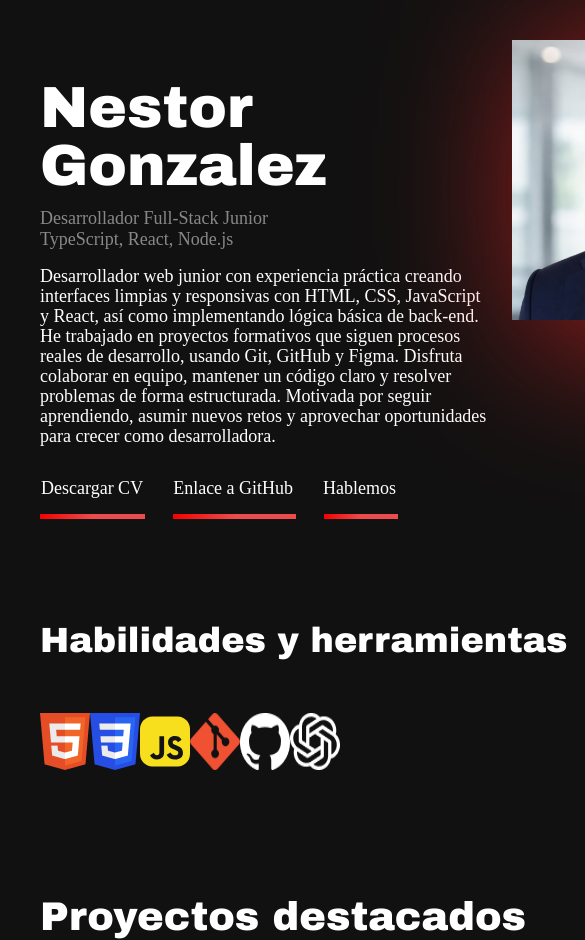
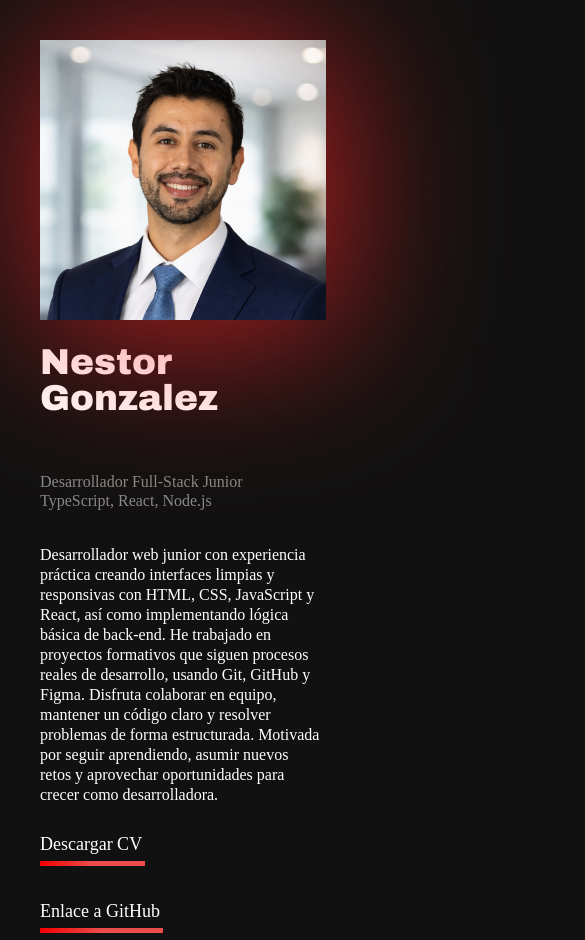
Before and after one commit to Nestor1993/web_project_portfolio_es, a plain HTML site: page index.html in a window 390 px wide. Shown: the top 940 px of the page, 585 px wide, since content can reach past the window. Drawn offline with nearby package versions, Linux system fonts and the light colour scheme; a web font is replaced by a local one.

Commit message:
fitth commiyt

```diff
--- a/index.html
+++ b/index.html
@@ -34,16 +34,12 @@
             </p>
           </div>
           <div class="links">
-            <ul class="nav-links">
-              <li><a class="nav-link__cv" href="#">Descargar CV</a></li>
-              <li><a class="nav-link__git" href="#">Enlace a GitHub</a></li>
-              <li><a class="nav-link__contact" href="#">Hablemos</a></li>
-            </ul>
-            <div class="boxes">
-              <div class="box1"></div>
-              <div class="box2"></div>
-              <div class="box3"></div>
-            </div>
+            <a class="nav-link__cv" href="#">Descargar CV</a>
+            <div class="box1"></div>
+            <a class="nav-link__git" href="#">Enlace a GitHub</a>
+            <div class="box2"></div>
+            <a class="nav-link__contact" href="#">Hablemos</a>
+            <div class="box3"></div>
           </div>
         </div>
         <div class="header__information__profilePicture">
--- a/styles/style.css
+++ b/styles/style.css
@@ -24,11 +24,18 @@ body {
   }
 }
 
+@media screen and (max-width: 620px) {
+  body {
+    max-width: 620px;
+    height: 2605px;
+  }
+}
+
 .header__information {
   display: flex;
   justify-content: space-between;
   align-items: flex-start;
-  gap: 20px;
+  gap: 40px;
 }
 
 .header__information__name {
@@ -72,9 +79,35 @@ body {
   }
 }
 
+@media screen and (max-width: 620px) {
+  .header__information__name {
+    max-width: 280px;
+    opacity: 1;
+    z-index: 0;
+    margin-bottom: 0;
+    padding-top: 20px;
+    padding-bottom: 0px;
+  }
+
+  .name {
+    font-family: "ArchivoBlack", "sans-serif";
+    font-weight: 400;
+    font-style: Regular;
+    font-size: 36px;
+    leading-trim: NONE;
+    line-height: 100%;
+    letter-spacing: 0%;
+    columns: #ffffff;
+    margin: 0;
+    padding-left: 20px;
+    z-index: 0;
+    color: #ffffff;
+  }
+}
+
 .header__information__position {
   max-width: 790px;
-  height: 25px;
+  height: auto;
   padding-top: 70px;
   padding-left: 120px;
   opacity: 1;
@@ -106,9 +139,42 @@ body {
   }
   .header__information__position {
     width: 452px;
-    height: 50px;
+    height: auto;
     padding-left: 40px;
     padding-top: 22px;
+  }
+}
+
+@media screen and (max-width: 620px) {
+  .separator {
+    display: none;
+  }
+
+  .header__information__name {
+    height: auto;
+    margin-bottom: 0;
+  }
+
+  .name {
+    margin: 0;
+    padding-top: 0;
+  }
+
+  .header__information__position {
+    display: flex;
+    width: 280px;
+    height: auto;
+    padding-left: 20px;
+    padding-top: 0;
+    margin-top: 0;
+  }
+
+  .position {
+    margin: 0;
+    font-family: "OpenSans", "sans-serif";
+    font-size: 16px;
+    line-height: 100%;
+    color: #ffffff80;
   }
 }
 
@@ -142,6 +208,26 @@ body {
     font-weight: 400;
     font-style: Regular;
     font-size: 18px;
+    line-height: 20px;
+    letter-spacing: 15%;
+    color: #ffffff;
+  }
+}
+
+@media screen and (max-width: 620px) {
+  .header__information__description {
+    max-width: 280px;
+    height: auto;
+    margin-top: 10px;
+    margin-bottom: 0;
+    padding-left: 20px;
+  }
+
+  .description {
+    font-family: "OpenSans", "sans-serif";
+    font-weight: 400;
+    font-style: Regular;
+    font-size: 16px;
     line-height: 20px;
     letter-spacing: 15%;
     color: #ffffff;
@@ -206,14 +292,130 @@ body {
   }
 }
 
-.links {
-  padding-left: 80px;
+@media screen and (max-width: 620px) {
+  .header__information {
+    display: flex;
+    flex-direction: column-reverse;
+    padding-left: 20px;
+    gap: 0px;
+  }
+  .header__information__profilePicture::before {
+    content: "";
+    position: absolute;
+    top: 40px;
+    left: 20px;
+    width: 300px;
+    height: 300px;
+    background-color: #fd2626;
+    z-index: 0;
+    border-radius: 10px;
+    filter: blur(80px);
+    opacity: 0.7;
   }
 
-.nav-links {
+  .header__information__profilePicture {
+    display: block;
+    padding-top: 40px;
+    padding-left: 20px;
+  }
+
+  .profilePicture {
+    position: relative;
+    z-index: 1;
+    width: 286px;
+    height: 280px;
+  }
+}
+
+.links {
+  padding-left: 120px;
   list-style: none;
-  display: flex;
-  gap: 30px;
+  display: grid;
+  grid-template-columns: 1fr;
+  row-gap: 10px;
+}
+
+@media screen and (max-width: 1440px) {
+  .links {
+    display: grid;
+    grid-template-columns: repeat(3, max-content);
+    grid-template-rows: auto 5px;
+    column-gap: 30px;
+    row-gap: 1px;
+    align-items: start;
+  }
+
+  .nav-link__cv {
+    grid-column: 1;
+    grid-row: 1;
+  }
+
+  .nav-link__git {
+    grid-column: 2;
+    grid-row: 1;
+  }
+
+  .nav-link__contact {
+    grid-column: 3;
+    grid-row: 1;
+  }
+
+  .box1 {
+    grid-column: 1;
+    grid-row: 2;
+  }
+
+  .box2 {
+    grid-column: 2;
+    grid-row: 2;
+  }
+
+  .box3 {
+    grid-column: 3;
+    grid-row: 2;
+  }
+}
+
+@media screen and (max-width: 768px) {
+  .links {
+    display: grid;
+    grid-template-columns: repeat(3, max-content);
+    grid-template-rows: auto 5px;
+    column-gap: 30px;
+    row-gap: 1px;
+    align-items: start;
+    padding-left: 40px;
+  }
+
+  .nav-link__cv {
+    grid-column: 1;
+    grid-row: 1;
+  }
+
+  .nav-link__git {
+    grid-column: 2;
+    grid-row: 1;
+  }
+
+  .nav-link__contact {
+    grid-column: 3;
+    grid-row: 1;
+  }
+
+  .box1 {
+    grid-column: 1;
+    grid-row: 2;
+  }
+
+  .box2 {
+    grid-column: 2;
+    grid-row: 2;
+  }
+
+  .box3 {
+    grid-column: 3;
+    grid-row: 2;
+  }
 }
 
 .nav-link__cv {
@@ -221,7 +423,7 @@ body {
   max-width: 115px;
   height: 25px;
   font-family: "OpenSans", "sans-serif";
-  width: 600px;
+  width: auto;
   font-style: SemiBold;
   font-size: 18px;
   line-height: 100%;
@@ -237,7 +439,7 @@ body {
   max-width: 138px;
   height: 25px;
   font-family: "OpenSans", "sans-serif";
-  width: 600px;
+  width: auto;
   font-style: SemiBold;
   font-size: 18px;
   line-height: 100%;
@@ -253,24 +455,11 @@ body {
   max-width: 88px;
   height: 25px;
   font-family: "OpenSans", "sans-serif";
-  width: 600px;
+  width: auto;
   font-style: SemiBold;
   font-size: 18px;
   line-height: 100%;
   color: #ffffff;
-}
-
-@media screen and (max-width: 768px) {
-  .links {
-    padding-top: 0px;
-    padding-left: 1px;
-  }
-
-  .nav-links {
-    list-style: none;
-    display: flex;
-    gap: 30px;
-  }
 }
 
 .nav-link__contact:hover {
@@ -299,6 +488,22 @@ body {
   width: 74px;
   height: 5px;
   background: linear-gradient(100deg, #f50000, #ff5151ea 50%);
+}
+
+@media screen and (max-width: 620px) {
+  .links {
+    display: flex;
+    flex-direction: column;
+    padding-left: 20px;
+    margin-top: 30px;
+  }
+
+  /* espacio entre texto y caja */
+  .box1,
+  .box2,
+  .box3 {
+    margin-bottom: 35px;
+  }
 }
 
 .skills {
@@ -344,12 +549,30 @@ body {
     padding-left: 40px;
     padding-top: 70px;
   }
+}
 
+@media screen and (max-width: 620px) {
+  .skills {
+    margin-top: 0;
+    padding-left: 40px;
+    width: 280px;
+  }
+
+  .skills-images {
+    display: flex;
+    height: auto;
+    flex-wrap: wrap;
+    flex-direction: row;
+    gap: 30px;
+    justify-content: flex-start;
+    padding-left: 40px;
+  }
 }
 
 .project {
-  width: 487px;
-  height: 44px;
+  width: 100%;
+  height: auto;
+  margin-bottom: 0;
   padding-top: 100px;
   padding-left: 120px;
   angle: 0 deg;
@@ -549,6 +772,48 @@ body {
     grid-area: text2;
   }
 }
+
+@media screen and (max-width: 620px) {
+  .project {
+    padding-left: 40px;
+  }
+
+  .project__text {
+    max-width: 100%;
+  }
+}
+
+@media screen and (max-width: 620px) {
+  .projects {
+    display: grid;
+    column-gap: 20px;
+    row-gap: 0px;
+    padding-top: 50px;
+    padding-left: 40px;
+    grid-template-columns: 1fr;
+  }
+  .project-card {
+    width: 280px;
+    height: 454px;
+    padding-left: 20px;
+  }
+  .project-card__head {
+    padding-left: 20px;
+    display: flex;
+  }
+  .project-card__body {
+    width: 280px;
+    height: 160px;
+    padding-left: 20px;
+  }
+
+  .project-card_immage {
+    width: 280px;
+    top: 985px;
+    left: 120px;
+    angle: 0 deg;
+    opacity: 1;
+  }
 }
 
 .footer_text {
@@ -578,7 +843,6 @@ body {
 }
 
 @media screen and (max-width: 768px) {
-
   .footer_information::before {
     content: "";
     position: absolute;
```
Lines whose indentation alone changed are shown as unchanged.
